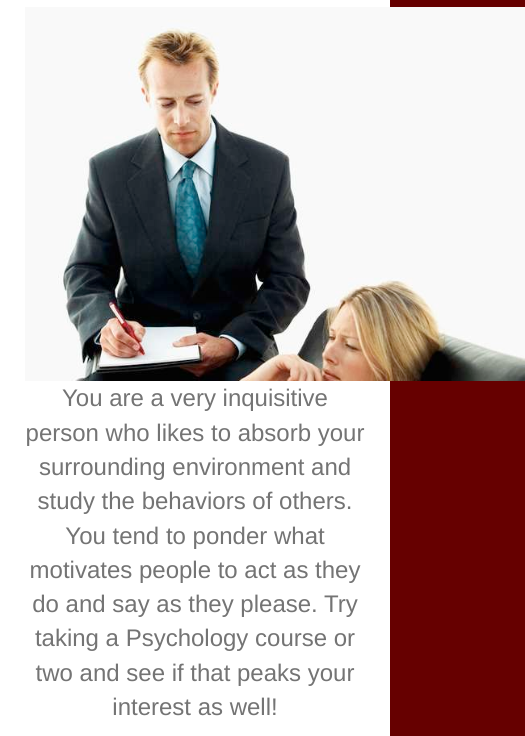
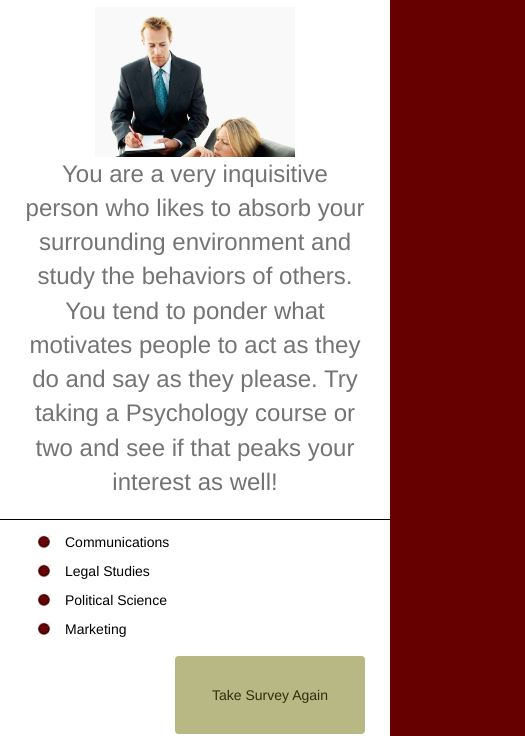
Before and after one commit to seandan7/seandan7.github.io, a plain HTML site: page fsu-major/psychology.html in a window 390 px wide. Shown: the part 145-881 px from the top of the page, 525 px wide, since content can reach past the window. Drawn offline with nearby package versions, Linux system fonts and the light colour scheme.

Commit message:
Made psychology page responsive

```diff
--- a/fsu-major/style.css
+++ b/fsu-major/style.css
@@ -72,7 +72,7 @@ Major Description
 	font-size: 24px;
 }
 #psych-img {
-	max-width: 500px;
+	width: 500px;
 }
 
 /*---------------------------
@@ -138,4 +138,9 @@ Media Queries
 	#fsu-spear {
 		display: none;
 	}
+	#psych-img {
+	width: 200px;
+	display: block;
+	margin: 0 auto;
+	}
 }
```
